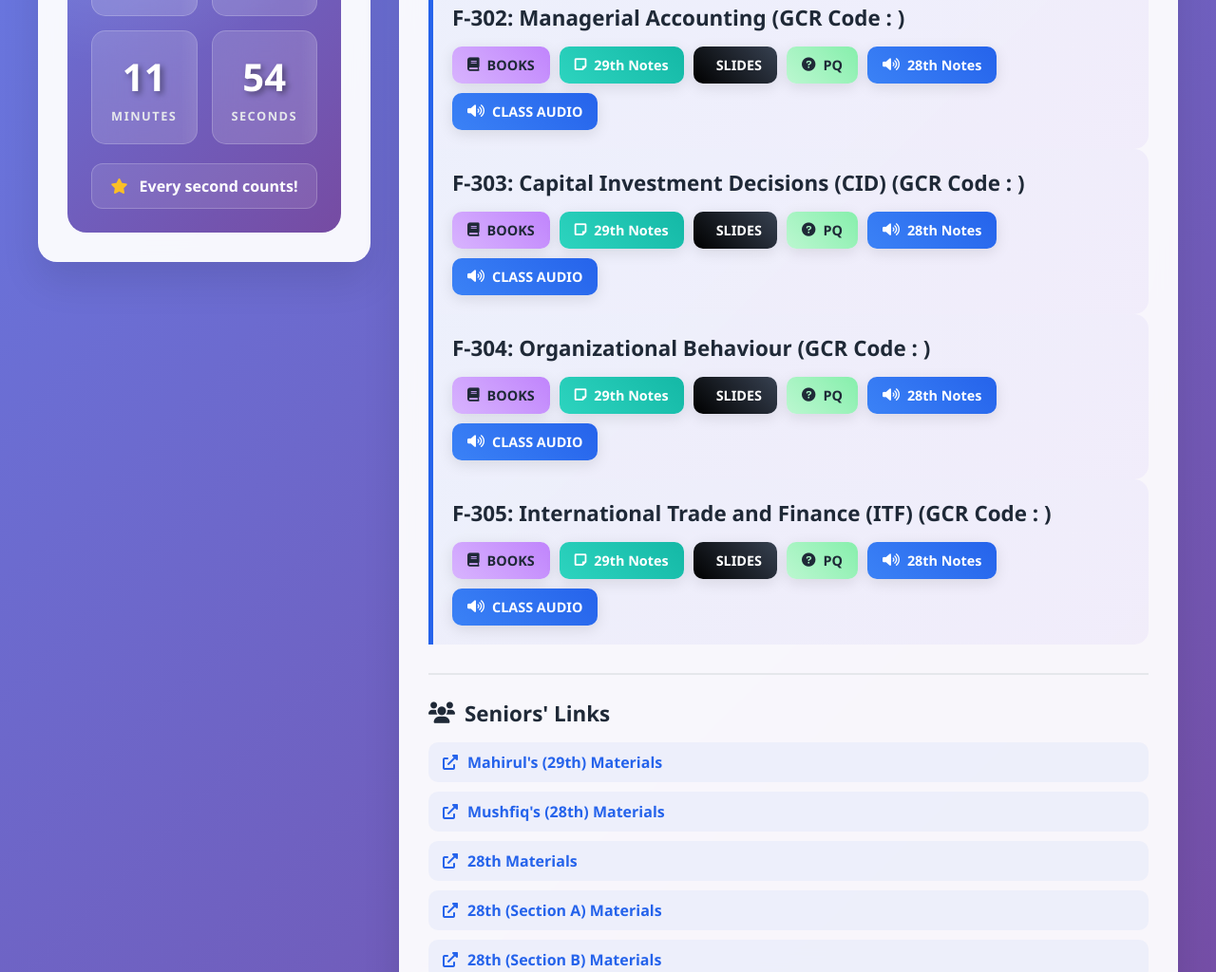
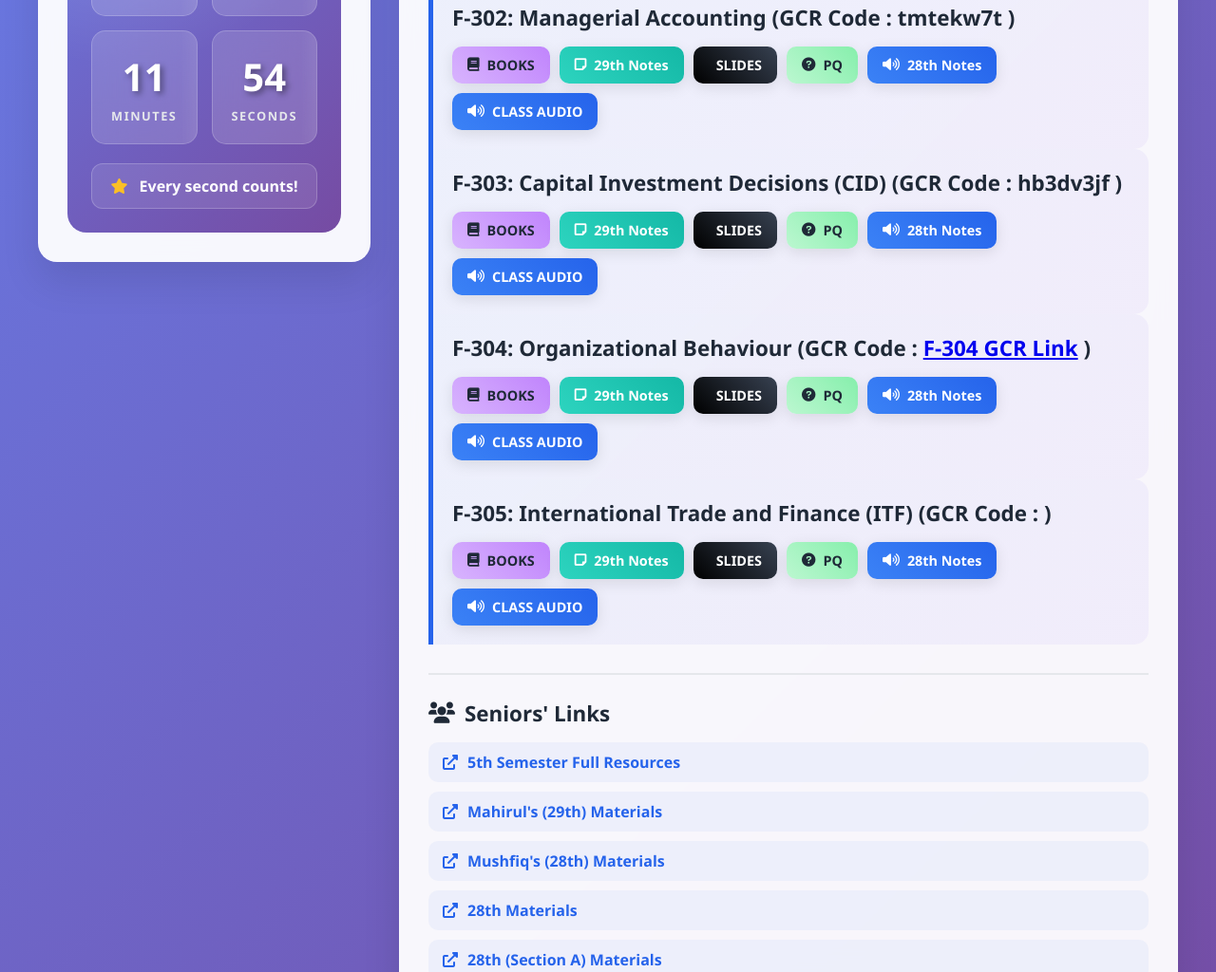
Before and after one commit to NabilKuppu/fin29th, a plain HTML site: page index.html in a window 1280 px wide. Shown: the part 523-1547 px from the top of the page at 95% size. Drawn offline with Linux system fonts and the light colour scheme.

Commit message:
added the project

```diff
--- a/index.html
+++ b/index.html
@@ -154,7 +154,7 @@
             <!-- F-302: Managerial Accounting -->
             <div class="course-item">
               <h3 class="course-title">
-                F-302: Managerial Accounting (GCR Code : )
+                F-302: Managerial Accounting (GCR Code : tmtekw7t )
               </h3>
               <div class="course-buttons">
                 <a href="#book" class="course-button books">
@@ -181,7 +181,7 @@
             <!-- F-303: Capital Investment Decisions (CID) -->
             <div class="course-item">
               <h3 class="course-title">
-                F-303: Capital Investment Decisions (CID) (GCR Code : )
+                F-303: Capital Investment Decisions (CID) (GCR Code : hb3dv3jf )
               </h3>
               <div class="course-buttons">
                 <a href="#book" class="course-button books">
@@ -207,7 +207,12 @@
             <!-- F-304: Organizational Behaviour -->
             <div class="course-item">
               <h3 class="course-title">
-                F-304: Organizational Behaviour (GCR Code : )
+                F-304: Organizational Behaviour (GCR Code :
+                <a
+                  href=" https://classroom.google.com/c/ODIzNjI3NjE2OTEw?cjc=vsiotnxi"
+                  >F-304 GCR Link</a
+                >
+                )
               </h3>
               <div class="course-buttons">
                 <a href="#book" class="course-button books">
@@ -265,6 +270,15 @@
                 Seniors' Links
               </h3>
               <div class="seniors-links">
+                <a
+                  href="https://docs.google.com/document/d/14oQVCamh8oRQeVZsQQl3Du64POVumrgmyeMp_nRpxrU/edit?tab=t.41ey4t9l3lfr"
+                  target="_blank"
+                  rel="noopener noreferrer"
+                  class="senior-link"
+                >
+                  <i class="fas fa-external-link-alt"></i>
+                  5th Semester Full Resources
+                </a>
                 <a
                   href="https://drive.google.com/drive/folders/1FTmFjK3E_FCr_ipryx4TJz7pwVf-e303"
                   target="_blank"
```
